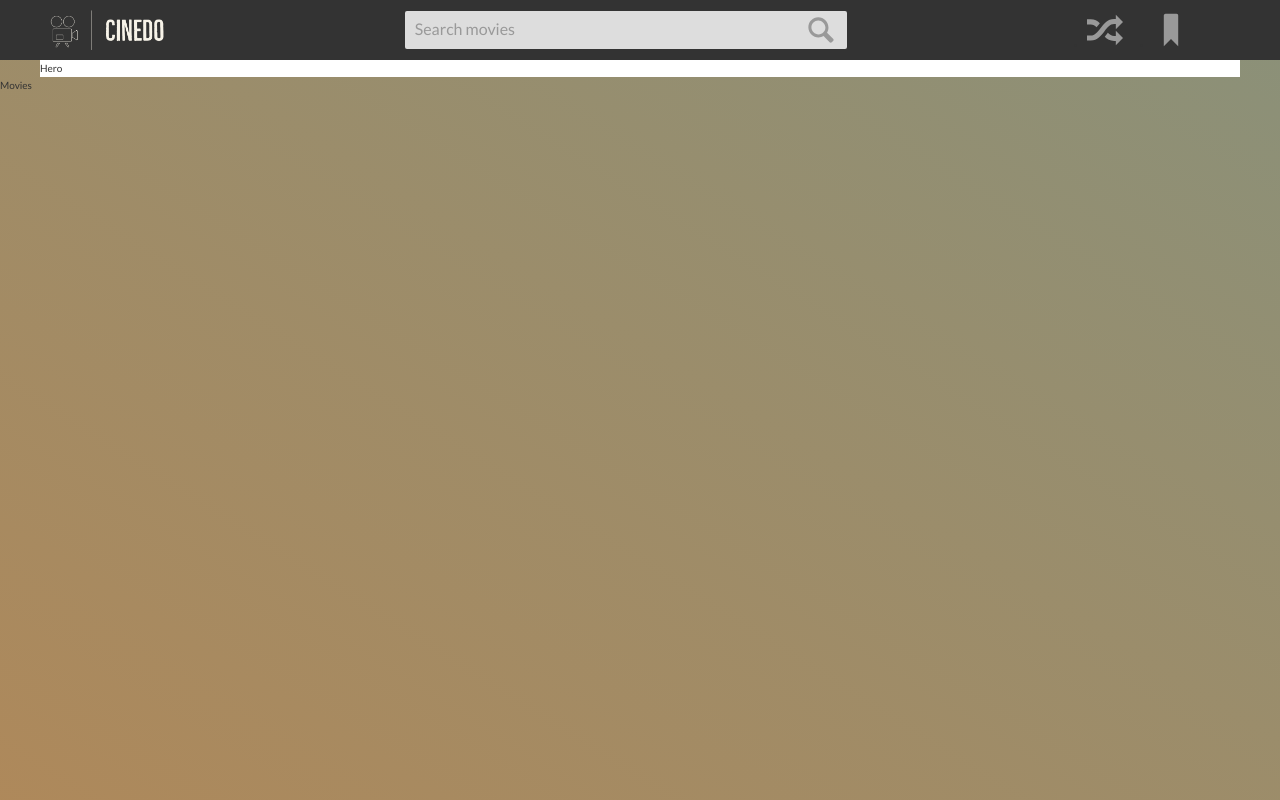
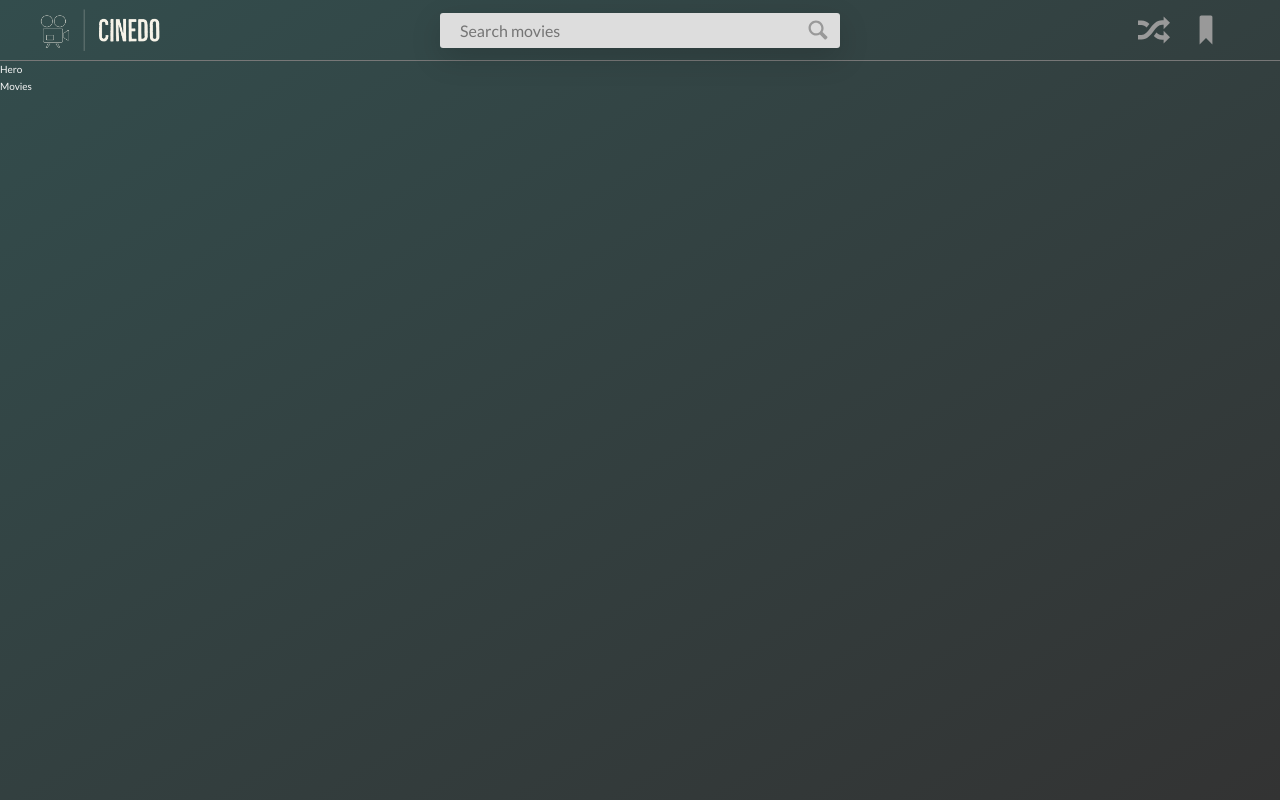
Before and after one commit to hannesivask/cinedo, a website built with Parcel: page index.html in a window 1280 px wide. Built offline with nearby package versions, Linux system fonts and the light colour scheme.

Commit message:
Update: update layout and color scheme

```diff
--- a/index.html
+++ b/index.html
@@ -16,44 +16,52 @@
 
     <title>Cinedo</title>
   </head>
+
   <body>
-    <div class="randomizer u-hidden">
-      <button class="randomizer__button">Randomizer</button>
+    <header class="header">
+      <div class="header-container">
+        <div class="logo">
+          <a href="#" class="logo__link">
+            <img
+              src="src/img/Cinedo-logos_transparent.png"
+              alt="Cinedo Logo"
+              class="logo__img"
+            />
+          </a>
         </div>
 
-    <header class="header">
-      <a href="" class="logo__link">
-        <img src="src/img/Cinedo-logos_transparent.png" alt="Cinedo logo" class="logo__img" />
-      </a>
-
         <form action="#" class="search">
-        <input type="text" class="search__input" placeholder="Search movies" />
+          <input
+            type="text"
+            class="search__input"
+            placeholder="Search movies"
+          />
           <button class="search__button">
             <svg class="search__icon">
-            <use href="/src/img/sprite.svg#icon-magnifying-glass">
+              <use href="/src/img/sprite.svg#icon-magnifying-glass"></use>
             </svg>
           </button>
         </form>
 
-      <nav class="user-nav">
-        <ul class="user-nav__list">
-          <li class="user-nav__item">
-            <a href="#" class="user-nav__link">
-              <svg class="user-nav__icon">
-                <use href="/src/img/sprite.svg#icon-shuffle">
+        <nav class="nav">
+          <ul class="nav__list">
+            <li class="nav__item">
+              <a href="#" class="nav__link">
+                <svg class="nav__icon">
+                  <use href="/src/img/sprite.svg#icon-shuffle"></use>
                 </svg>
               </a>
             </li>
-          <li class="user-nav__item">
-            <a href="#" class="user-nav__link">
-              <svg class="user-nav__icon">
-                <use href="/src/img/sprite.svg#icon-bookmark">
+            <li class="nav__item">
+              <a href="#" class="nav__link">
+                <svg class="nav__icon">
+                  <use href="/src/img/sprite.svg#icon-bookmark"></use>
                 </svg>
               </a>
             </li>
           </ul>
         </nav>
-
+      </div>
     </header>
 
     <main>
--- a/src/scss/base/_animations.scss
+++ /dev/null
@@ -1,11 +0,0 @@
-@keyframes gradient {
-  0% {
-    background-position: 0% 50%;
-  }
-  50% {
-    background-position: 100% 50%;
-  }
-  100% {
-    background-position: 0% 50%;
-  }
-}
--- a/src/scss/base/_base.scss
+++ b/src/scss/base/_base.scss
@@ -12,11 +12,12 @@ html {
 }
 
 body {
-  background-image: var(--gradient-primary-switched);
+  background-image: linear-gradient(
+    to right bottom,
+    var(--color-primary-dark),
+    var(--color-gray-dark-1)
+  );
   background-size: cover;
   background-repeat: no-repeat;
   min-height: 100vh;
-
-  background-size: 400% 400%;
-  animation: gradient 30s ease infinite;
 }
--- a/src/scss/base/_typography.scss
+++ b/src/scss/base/_typography.scss
@@ -3,5 +3,5 @@ body {
   font-weight: 400;
   line-height: 1.7;
 
-  color: var(--color-gray-dark-1);
+  color: var(--color-gray-light-1);
 }
--- a/src/scss/components/_search.scss
+++ /dev/null
@@ -1,76 +0,0 @@
-.search {
-  display: flex;
-  align-items: center;
-  margin: 1rem auto;
-
-  background-color: var(--color-gray-light-3);
-  border-radius: 0.2rem;
-
-  transition: all 0.3s;
-
-  &:focus-within {
-    box-shadow: 0 1rem 2rem rgba(0, 0, 0, 0.3);
-  }
-
-  &:focus-within &__input {
-    width: 45rem;
-  }
-
-  &__input {
-    padding: 1rem;
-    background-color: transparent;
-    border: none;
-    width: 40rem;
-    color: inherit;
-    font-size: 1.6rem;
-
-    transition: all 0.3s;
-  }
-
-  &__input::placeholder {
-    font-family: "Lato", sans-serif;
-    color: var(--color-gray-dark-3);
-    font-size: 1.6rem;
-  }
-
-  &__input:focus-visible {
-    outline: none;
-  }
-
-  &__button {
-    cursor: pointer;
-    background-color: transparent;
-    border: none;
-    display: flex;
-  }
-
-  &__button:focus-visible {
-    outline: none;
-  }
-
-  &__icon {
-    width: 3.2rem;
-    height: 3.2rem;
-    margin-right: 1rem;
-
-    fill: var(--color-gray-dark-3);
-
-    transition: all 0.1s;
-  }
-
-  &__button:focus-visible &__icon {
-    outline: none;
-    fill: var(--color-gray-dark-1);
-    transform: translateY(-0.1rem);
-  }
-
-  &__button:hover &__icon {
-    fill: var(--color-gray-dark-2);
-    transform: translateY(-0.1rem);
-  }
-
-  &__button:active &__icon {
-    fill: var(--color-gray-dark-1);
-    transform: translateY(-0.05rem);
-  }
-}
--- a/src/scss/layout/_header.scss
+++ b/src/scss/layout/_header.scss
@@ -1,16 +1,106 @@
 .header {
+  width: 100vw;
+  border-bottom: 1px solid var(--color-gray-dark-2);
+
+  &-container {
+    display: flex;
+    align-items: center;
+    justify-content: center;
+    margin: auto;
+    max-width: 120rem;
+    height: 6rem;
+  }
+}
+
+.logo {
+  width: 12rem;
+
+  &__link {
+    display: flex;
+  }
+
+  &__img {
+    width: 100%;
+  }
+}
+
+.search {
+  background-color: var(--color-gray-light-3);
+  border-radius: var(--border-radius-small);
+  box-shadow: var(--box-shadow-small);
+
+  display: flex;
+  flex: 1;
+  max-width: 40rem;
+  height: 3.5rem;
+  margin: 0 auto;
+
+  transition: all 0.3s;
+
+  &:focus-within {
+    max-width: 50rem;
+    box-shadow: var(--box-shadow-medium);
+  }
+
+  &__input {
+    width: 100%;
+    padding: 0 2rem;
+    background-color: transparent;
+    border: none;
+    color: var(--color-gray-dark-1);
+    font-family: inherit;
+    font-size: 1.6rem;
+
+    &:focus-visible {
+      outline: none;
+    }
+  }
+
+  &__button {
+    background-color: transparent;
+    border: none;
+    display: flex;
+    align-items: center;
+    cursor: pointer;
+    padding-right: 1rem;
+  }
+
+  &__icon {
+    width: 2.4rem;
+    height: 2.4rem;
+    fill: var(--color-gray-dark-3);
+    transition: all 0.3s;
+  }
+
+  &__button:hover &__icon {
+    fill: var(--color-gray-dark-1);
+  }
+}
+
+.nav {
   display: flex;
   align-items: center;
-  padding: 0 5rem;
-  background-color: var(--color-gray-dark-1);
-  height: 6rem;
+  justify-content: center;
+  width: 12rem;
+
+  &__list {
+    display: flex;
+    list-style: none;
+    gap: 2rem;
+  }
+
+  &__link {
+    display: flex;
+  }
+
+  &__icon {
+    width: 3.2rem;
+    height: 3.2rem;
+    fill: var(--color-gray-dark-3);
+    transition: all 0.3s;
+  }
+
+  &__link:hover &__icon {
+    fill: var(--color-gray-light-3);
+  }
 }
-
-.logo__link {
-  display: flex;
-  height: 4rem;
-}
-
-.logo__img {
-  height: 100%;
-}
--- a/src/scss/layout/_hero.scss
+++ /dev/null
@@ -1,5 +0,0 @@
-.hero {
-  max-width: 120rem;
-  margin: 0 auto;
-  background-color: var(--color-white);
-}
--- a/src/scss/layout/_navigation.scss
+++ /dev/null
@@ -1,33 +0,0 @@
-.user-nav {
-  display: flex;
-  align-items: center;
-  width: 14.28rem;
-
-  &__list {
-    display: flex;
-    gap: 3rem;
-  }
-
-  &__item:hover &__icon {
-    fill: var(--color-gray-light-3);
-    transform: scale(1.1);
-    box-shadow: var(--box-shadow-medium);
-  }
-
-  &__item:active &__icon {
-    fill: var(--color-gray-light-3);
-    transform: scale(1.05);
-    box-shadow: var(--box-shadow-small);
-  }
-
-  &__link {
-    display: flex;
-  }
-
-  &__icon {
-    height: 3.6rem;
-    width: 3.6rem;
-    fill: var(--color-gray-dark-3);
-    transition: all 0.2s;
-  }
-}
--- a/src/scss/layout/_randomizer.scss
+++ /dev/null
@@ -1,52 +0,0 @@
-.randomizer {
-  position: fixed;
-  display: flex;
-  align-items: center;
-  justify-content: center;
-  width: 100%;
-  height: 100vh;
-
-  background-image: var(--gradient-primary);
-  color: var(--color-gray-light-1);
-
-  background-size: 300% 300%;
-  animation: gradient 30s ease infinite;
-
-  &__button {
-    cursor: pointer;
-    width: 50rem;
-    height: 50rem;
-    background: none;
-    border: none;
-    border-radius: 50%;
-
-    font-size: 4.8rem;
-    text-transform: uppercase;
-    font-weight: 700;
-    color: inherit;
-    letter-spacing: 1;
-
-    background-image: var(--gradient-primary-switched);
-    box-shadow: var(--box-shadow-small);
-
-    transition: all 0.2s;
-
-    background-size: 200% 200%;
-    animation: gradient 15s ease infinite;
-
-    &:hover {
-      transform: scale(1.04);
-      box-shadow: var(--box-shadow-big);
-    }
-
-    &:active {
-      transform: scale(1.02);
-      box-shadow: var(--box-shadow-medium);
-    }
-
-    &:focus-visible {
-      outline: none;
-      border: 1px solid var(--color-gray-light-3);
-    }
-  }
-}
--- a/src/scss/main.scss
+++ b/src/scss/main.scss
@@ -13,7 +13,6 @@
 @import "layout/header";
 @import "layout/footer";
 @import "layout/navigation";
-@import "layout/randomizer";
 @import "layout/hero";
 
 @import "pages/home";
```
Also changed, not shown: src/css/main.css, 1 other file. Lines whose indentation alone changed are shown as unchanged.
